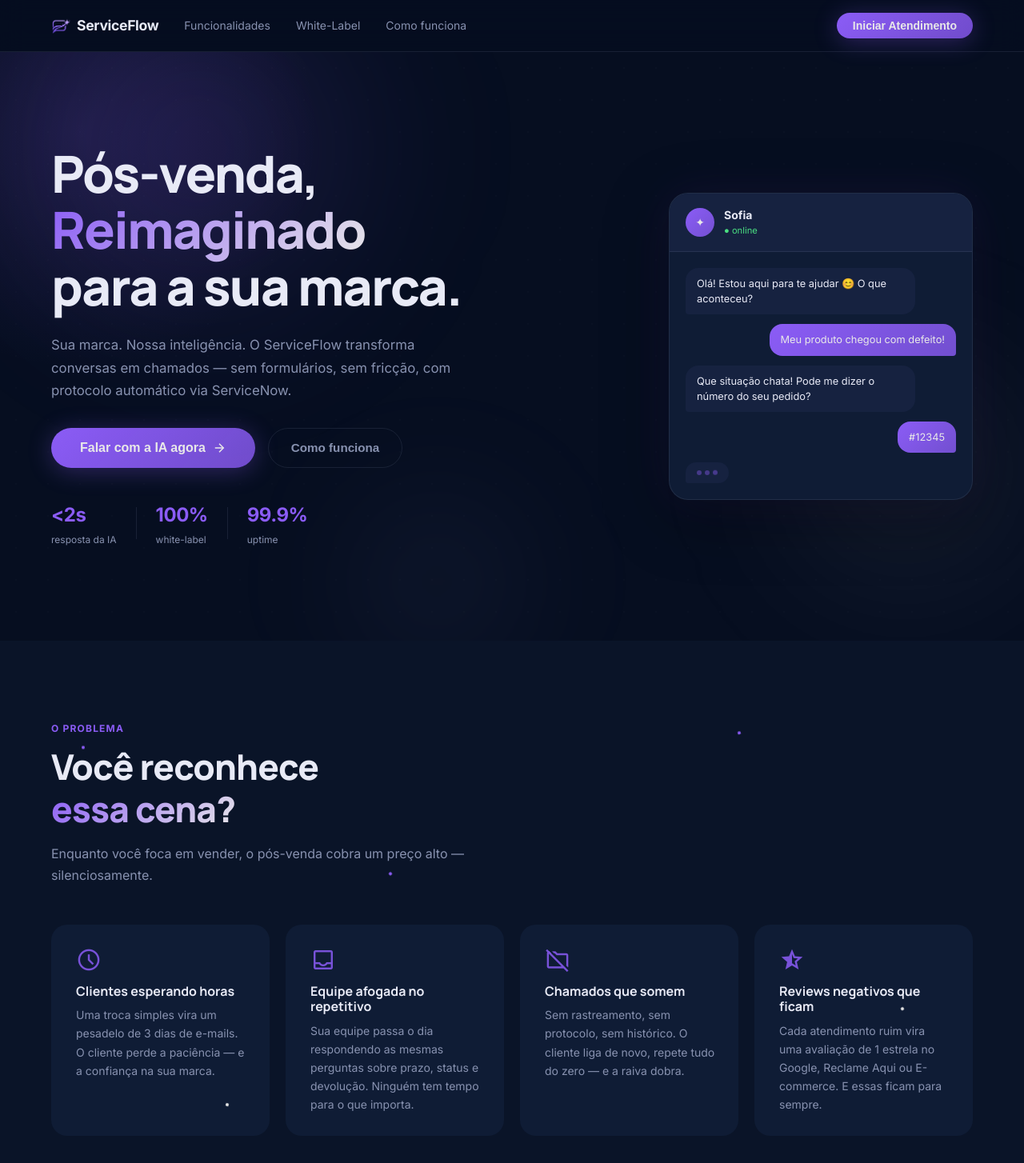
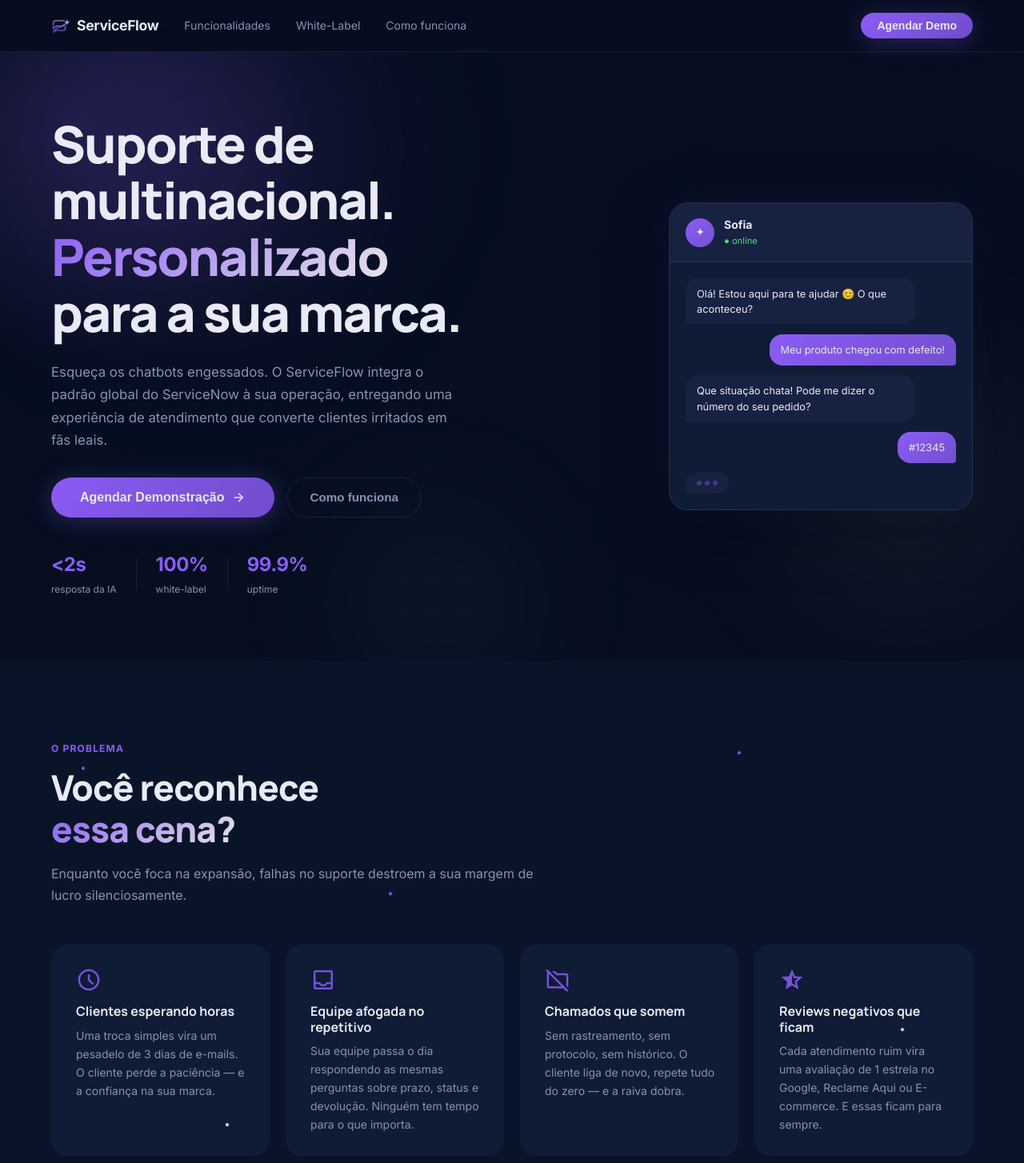
Before and after one commit to ThiagoVenturaV/serviceflow, a React (Vite) app: page / in a window 1280 px wide. Shown: the top 1454 px of the page at 80% size. Built offline with nearby package versions, Linux system fonts and the light colour scheme.

Commit message:
Refactor: Atualiza copy da Landing Page para posicionamento Enterprise/Premium

```diff
--- a/src/pages/LandingPage.jsx
+++ b/src/pages/LandingPage.jsx
@@ -353,7 +353,7 @@
             <a href="#how-it-works">Como funciona</a>
           </div>
           <button id="nav-cta" className="btn-primary nav-cta" onClick={onStartChat}>
-            Iniciar Atendimento
+            Agendar Demo
           </button>
         </div>
       </nav>
@@ -369,16 +369,16 @@
         <div className="hero-inner">
           <div className="hero-content">
             <h1 className="hero-title">
-              Pós-venda,<br />
-              <span className="gradient-text">Reimaginado</span><br />
+              Suporte de multinacional.<br />
+              <span className="gradient-text">Personalizado</span><br />
               para a sua marca.
             </h1>
             <p className="hero-subtitle">
-              Sua marca. Nossa inteligência. O ServiceFlow transforma conversas em chamados — sem formulários, sem fricção, com protocolo automático via ServiceNow.
+              Esqueça os chatbots engessados. O ServiceFlow integra o padrão global do ServiceNow à sua operação, entregando uma experiência de atendimento que converte clientes irritados em fãs leais.
             </p>
             <div className="hero-actions">
               <button id="hero-cta" className="btn-primary btn-large" onClick={onStartChat}>
-                Falar com a IA agora
+                Agendar Demonstração
                 <svg width="18" height="18" fill="none" stroke="currentColor" strokeWidth="2" viewBox="0 0 24 24">
                   <line x1="5" y1="12" x2="19" y2="12" /><polyline points="12 5 19 12 12 19" />
                 </svg>
@@ -431,7 +431,7 @@
           <div className="section-label">O Problema</div>
           <h2 className="section-title">Você reconhece<br /><span className="gradient-text">essa cena?</span></h2>
           <p className="section-subtitle">
-            Enquanto você foca em vender, o pós-venda cobra um preço alto — silenciosamente.
+            Enquanto você foca na expansão, falhas no suporte destroem a sua margem de lucro silenciosamente.
           </p>
           <div className="pain-grid">
             <div className="pain-card">
@@ -513,14 +513,14 @@
             </div>
             <div className="proof-divider" />
             <div className="proof-stat">
-              <span className="proof-num">R$0</span>
-              <span className="proof-label">de custo com atendente adicional</span>
+              <span className="proof-num">100%</span>
+              <span className="proof-label">de precisão na abertura dos protocolos</span>
             </div>
           </div>
           <div className="testimonials-grid">
             <div className="testimonial-card">
               <div className="testimonial-stars">★★★★★</div>
-              <p className="testimonial-text">&ldquo;Antes do ServiceFlow, minha equipe passava 4 horas por dia só respondendo e-mails de troca e devolução. Hoje a IA cuida disso tudo, o protocolo é aberto em segundos e eu foco apenas em crescer. Melhor R$97 que já gastei no negócio.&rdquo;</p>
+              <p className="testimonial-text">&ldquo;Antes do ServiceFlow, minha equipe passava 4 horas por dia só respondendo e-mails de troca e devolução. Hoje a IA cuida disso tudo, o protocolo é aberto em segundos e eu foco apenas em crescer. O melhor investimento que já fiz no meu negócio.&rdquo;</p>
               <div className="testimonial-author">
                 <div className="testimonial-avatar">CM</div>
                 <div>
@@ -730,9 +730,9 @@
             <div className="objection-card">
               <div className="objection-q">
                 <span className="material-symbols-outlined obj-icon">payments</span>
-                <h3>&ldquo;R$97 por mês é caro demais.&rdquo;</h3>
+                <h3>&ldquo;A mensalidade vai pesar no orçamento?&rdquo;</h3>
               </div>
-              <p>Uma atendente de suporte custa em média <strong>R$1.800/mês</strong> — sem contar encargos, 13º e benefícios. O ServiceFlow faz o trabalho repetitivo por <strong>R$3,23 por dia</strong>. É o preço de um cafezinho para nunca mais perder cliente por atendimento lento.</p>
+              <p>O ServiceFlow não é apenas uma ferramenta, é uma <strong>operação de suporte de nível Enterprise</strong> para a sua empresa. Mais do que economizar com novas contratações, você blinda a reputação da sua marca, garante zero chamados perdidos e transforma o atendimento no seu maior diferencial competitivo.</p>
             </div>
             <div className="objection-card">
               <div className="objection-q">
@@ -797,11 +797,11 @@
           </div>
           <h2 className="cta-title">Chega de suporte<br /><span className="gradient-text">desorganizado.</span></h2>
           <p className="cta-subtitle">
-            Por <strong>R$97/mês</strong> — menos que um dia de trabalho de um atendente — sua loja terá
-            IA de suporte configurada, personalizada e pronta para atender.
+            Eleve sua marca com uma <strong>operação de suporte premium</strong>. Sua loja terá uma
+            IA de alto nível, 100% configurada, personalizada e pronta para blindar sua reputação.
           </p>
           <button id="final-cta" className="btn-primary btn-large" onClick={onStartChat}>
-            Começar por R$97/mês →
+            Agendar Demonstração →
           </button>
         </div>
       </section>
```
Also changed, not shown: 1 other file (tests, documents, lock files or other folders).
